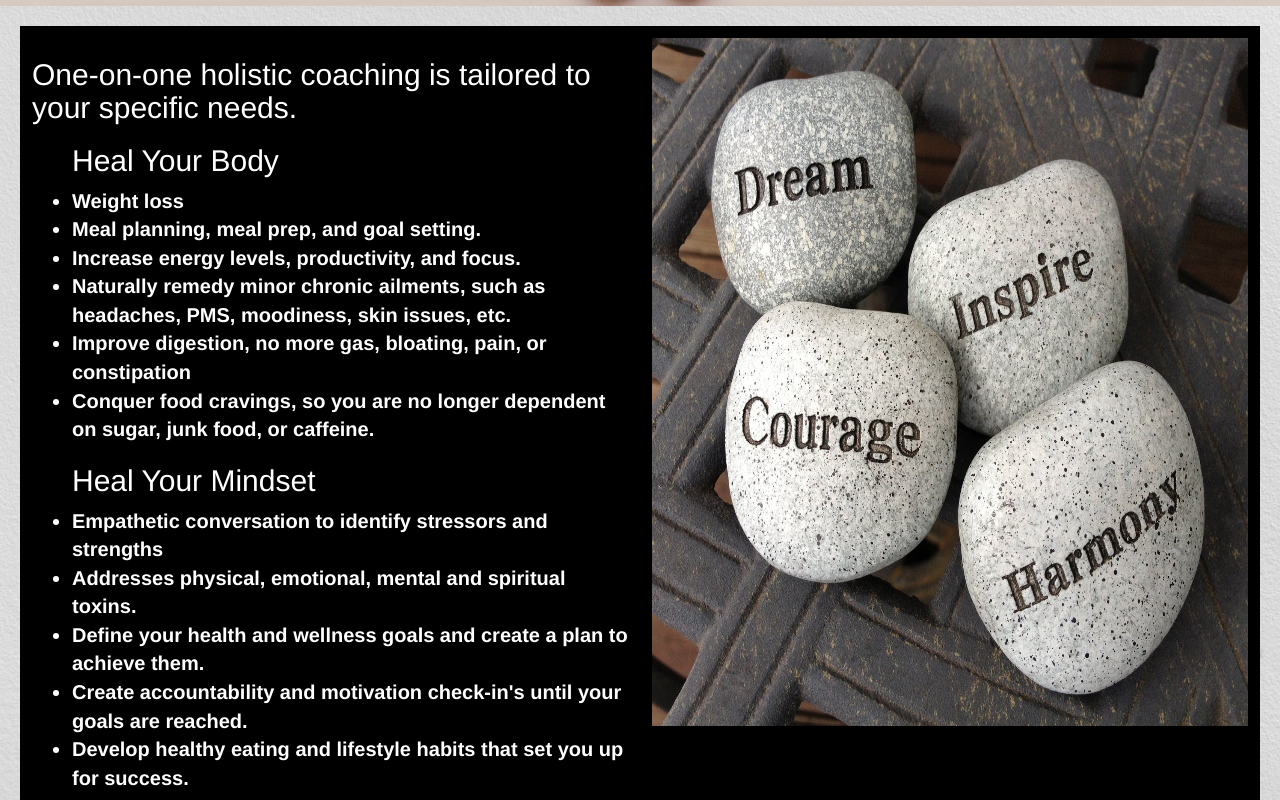
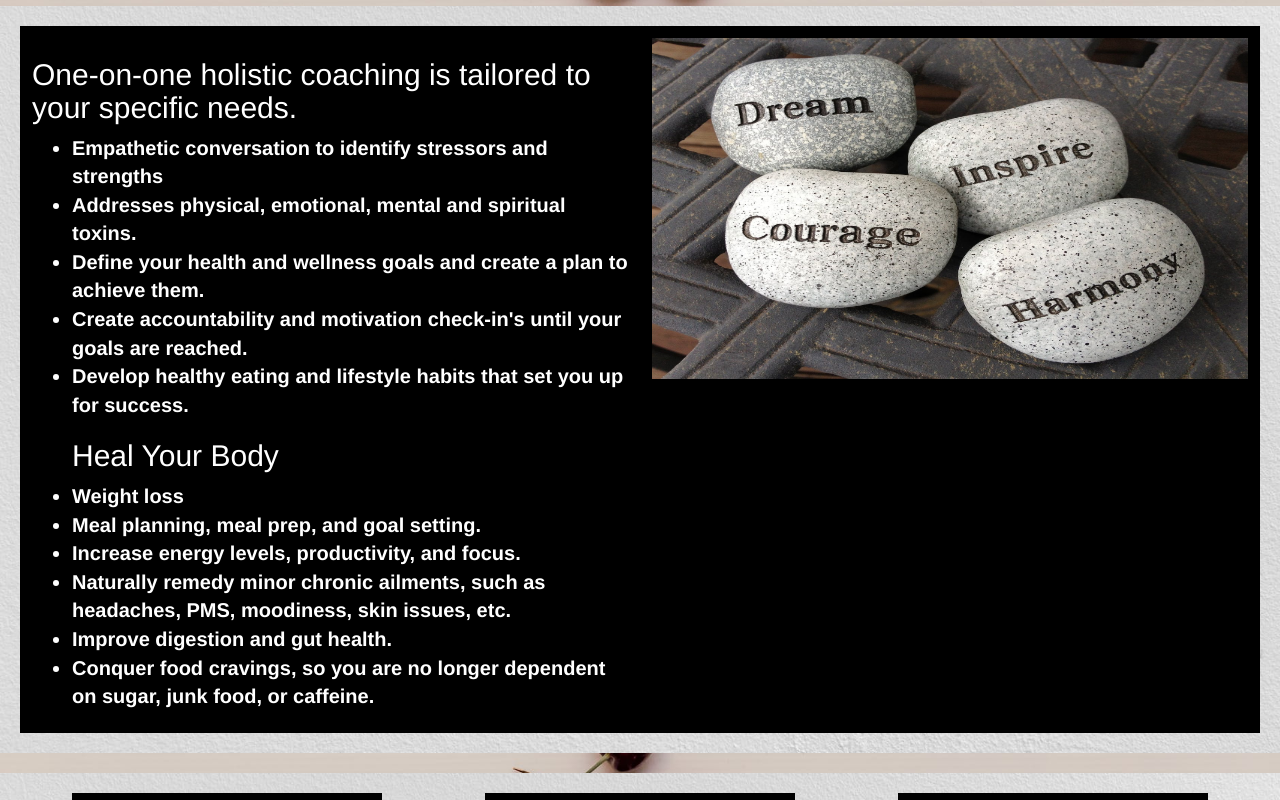
Before and after one commit to Jahnava/HealthCoach, a website: page public/html/index.html in a window 1280 px wide. Shown: the part 1340-2140 px from the top of the page. Drawn offline with nearby package versions, Linux system fonts and the light colour scheme; a web font is replaced by a local one.

```diff
--- a/public/html/index.html
+++ b/public/html/index.html
@@ -16,7 +16,7 @@
 
   <body class='orange-background'>
     <div id= 'header-pic'class="flex-center-center">
-      <img class='responsive' id='banner' src="/images/banner.png" alt=""> </div>
+      <img class='responsive container-flex' id='banner' src="/images/banner.png" alt=""> </div>
 
     <ul class="nav nav-pills nav-justified">
       <!-- <li role="presentation" class="active"><a href="#home">Home</a></li> -->
@@ -50,7 +50,7 @@
 
     <div class="container-flex responsive">
           <!-- This column 5% width -->
-       <div class="box" id='jah-pic'></div>
+       <div class="box responsive" id='jah-pic'></div>
       <!-- This column 25% width -->
        <div class="box col-2 text-center jah-bio">Jahnava Alexa, LMT, CHHC is a Certified Holistic Health Coach with a passion to help people eat clean and live a healthy lifestyle. Most days you can find her in the kitchen creating new recipes or at the gym getting her move on! In a world flooded with diet information, Jahnava’s straight-forward content combine’s nutrition, fitness, healthy recipes, and DIY remedies. Best known for her fun and accessible approach to food & healthy living, she’s built her online wellness business from scratch using her phone and laptop. Jahnava works with people who are looking for ways to implement simple changes to feeling like their best and happiest selves.
          <br>
@@ -67,24 +67,25 @@
          <h2>One-on-one holistic coaching is tailored to your specific needs.</h2>
 
         <ul>
+          <li>Empathetic conversation to identify stressors and strengths</li>
+          <li>Addresses physical, emotional, mental and spiritual toxins.</li>
+          <li>Define your health and wellness goals and create a plan to achieve them.</li>
+          <li>Create accountability and motivation check-in's until your goals are reached.</li>
+          <li>Develop healthy eating and lifestyle habits that set you up for success.</li>
+
          <h2>Heal Your Body</h2>
          <li>Weight loss</li>
          <li>Meal planning, meal prep, and goal setting.</li>
          <li>Increase energy levels, productivity, and focus.</li>
          <li>Naturally remedy minor chronic ailments, such as headaches, PMS, moodiness, skin issues, etc.</li>
-         <li>Improve digestion, no more gas, bloating, pain, or constipation</li>
+         <li>Improve digestion and gut health.</li>
          <li>Conquer food cravings, so you are no longer dependent on sugar, junk food, or caffeine.</li>
 
-         <h2>Heal Your Mindset</h2>
-         <li>Empathetic conversation to identify stressors and strengths</li>
-         <li>Addresses physical, emotional, mental and spiritual toxins.</li>
-         <li>Define your health and wellness goals and create a plan to achieve them.</li>
-         <li>Create accountability and motivation check-in's until your goals are reached.</li>
-         <li>Develop healthy eating and lifestyle habits that set you up for success.</li>
+
        </div>
        </ul>
     <div class="box col-2">
-      <img src="/images/jah-pic3.jpeg" alt="" style="width:100%;height:90%;">
+      <img src="/images/jah-pic3.jpeg" alt="" style="width:100%;height:50%;">
     </div>
     </div>
 
```
